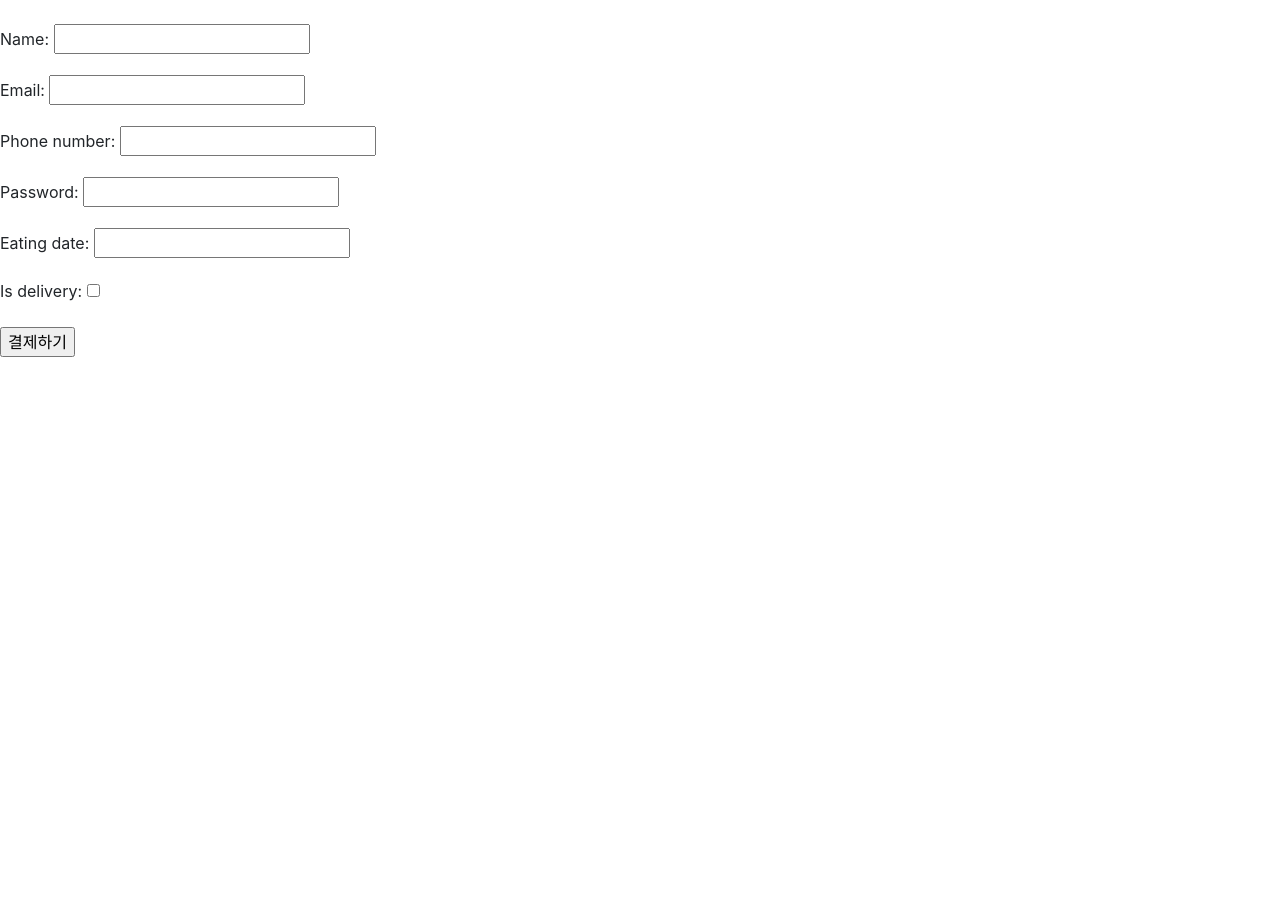
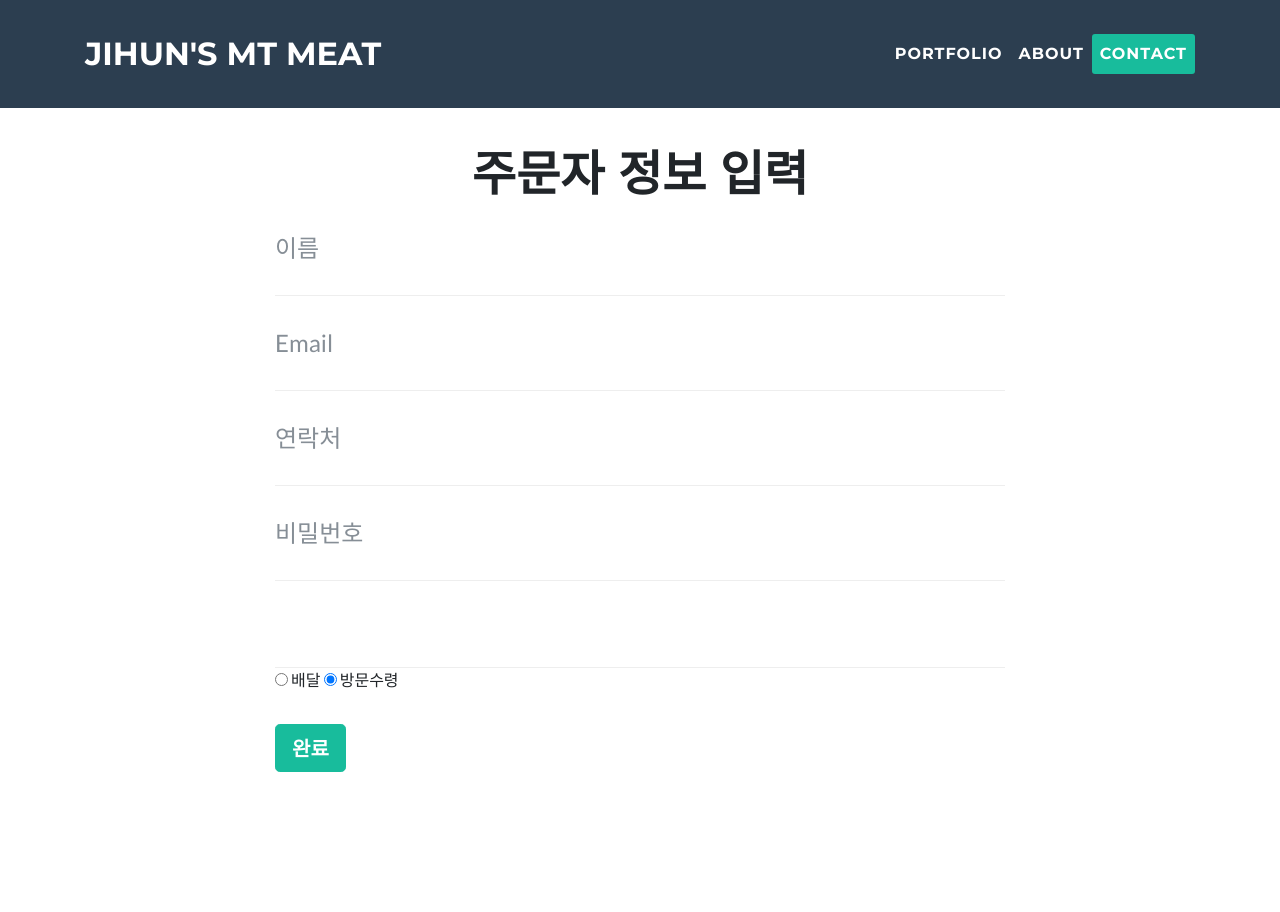
Before and after one commit to MTmeat/jihun-MT-meat, a Django app: template jihunMTmeat/order/templates/new_orderer.html in a window 1280 px wide. Before the commit the page ends 357 px from the top, so only its background shows below. Run offline with Django 3.2, Linux system fonts and the light colour scheme; the template is opened without the code that fills it: values that come from a table or form of the project are taken from there, others are empty; data comes from the database, SQL or seed files in the repository; some libraries are stand-ins or nearby versions.

Commit message:
Apply ui to new_order page

```diff
--- a/jihunMTmeat/order/forms.py
+++ b/jihunMTmeat/order/forms.py
@@ -9,5 +9,33 @@
         model = Orderer
         fields = ('name', 'email', 'phone_number', 'password', 'eating_date', 'is_delivery')
         widgets = {
-            'eating_date': DateTimeWidget(usel10n=True, bootstrap_version=3),
+            'name': forms.TextInput(attrs={
+                'id': 'name',
+                'class': 'form-control',
+                'placeholder': '이름',
+                'data-validation-required-message': '이름을 입력해주세요.'}),
+            'email': forms.EmailInput(attrs={
+                'id': 'email',
+                'class': 'form-control',
+                'placeholder': 'Email',
+                'data-validation-required-message': 'Email을 입력해주세요.'}),
+            'phone_number': forms.TextInput(attrs={
+                'id': 'phone_number',
+                'class': 'form-control',
+                'placeholder': '연락처',
+                'data-validation-required-message': '연락처를 입력해주세요.'}),
+            'password': forms.PasswordInput(attrs={
+                'id': 'password',
+                'class': 'form-control',
+                'placeholder': '비밀번호',
+                'data-validation-required-message': '연락처를 입력해주세요.'}),
+            'eating_date': DateTimeWidget(usel10n=True, bootstrap_version=3, attrs={
+                'id': 'eating_date',
+                'class': 'form-control',
+                'placeholder': '고기 수령 날짜',
+                'data-validation-required-message': '날짜를 선택해주세요.'}),
+            'is_delivery': forms.RadioSelect(attrs={
+                'id': 'is_delivery',
+                'class': 'controls',
+            }, choices=(('True', '배달'), ('False', '방문수령')))
         }
--- a/jihunMTmeat/order/models.py
+++ b/jihunMTmeat/order/models.py
@@ -14,13 +14,13 @@
         ('C', 'Complete'),
     )
 
-    name = models.CharField(default='', null=False, max_length=254)
-    email = models.EmailField(null=False, max_length=254)
-    phone_number = models.CharField(max_length=11, validators=[phone_regex])
-    password = models.CharField(default='', null=False, max_length=254)
-    eating_date = models.DateTimeField()
+    name = models.CharField(default='', null=False, max_length=254, blank=False)
+    email = models.EmailField(null=False, max_length=254, blank=False)
+    phone_number = models.CharField(max_length=11, validators=[phone_regex], blank=False)
+    password = models.CharField(default='', null=False, max_length=254, blank=False)
+    eating_date = models.DateTimeField(blank=False)
     deposit_status = models.CharField(max_length=1, choices=DEPOSIT_CHOICES)
-    is_delivery = models.BooleanField(default=False)
+    is_delivery = models.BooleanField(default=False, blank=False)
 
 
 class MeatPrice(models.Model):
--- a/jihunMTmeat/order/templates/new_orderer.html
+++ b/jihunMTmeat/order/templates/new_orderer.html
@@ -1,11 +1,22 @@
 <!DOCTYPE html>
 <html lang="en">
 <head>
-    <meta charset="UTF-8">
-    <title>지훈이네 MT 고기</title>
+    <meta charset="utf-8">
+    <meta name="viewport" content="width=device-width, initial-scale=1, shrink-to-fit=no">
+    <meta name="description" content="">
+    <meta name="author" content="">
 
+    <title>Jihun's MT Meat</title>
     {% load static %}
     <link href="{% static 'vendor/bootstrap/css/bootstrap.min.css' %}" rel="stylesheet">
+
+    <!-- Custom fonts for this template -->
+    <link href="{% static 'vendor/font-awesome/css/font-awesome.min.css' %}" rel="stylesheet" type="text/css">
+    <link href="https://fonts.googleapis.com/css?family=Montserrat:400,700" rel="stylesheet" type="text/css">
+    <link href="https://fonts.googleapis.com/css?family=Lato:400,700,400italic,700italic" rel="stylesheet" type="text/css">
+
+    <!-- Custom styles for this template -->
+    <link href="{% static 'css/freelancer.min.css' %}" rel="stylesheet">
 
     <!-- Bootstrap core JavaScript -->
     <script src="{% static 'vendor/jquery/jquery.min.js' %}"></script>
@@ -13,17 +24,114 @@
     <script src="{% static 'vendor/bootstrap/js/bootstrap.min.js' %}"></script>
 
     {{ form.media }}
+
 </head>
-<body>
-    <form method="post" action="/orders/new/">
-        {% csrf_token %}
-        {% for key, value in meat_order_list.items %}
-            {{key}} :  <input type="number" name="{{key}}" value="{{value}}"><br/>
-        {% endfor %}
-        <br/>
-        {{ form.as_p }}
-        <button type="submit">결제하기</button>
-    </form>
 
+<body id="page-top">
+<!-- Navigation -->
+<nav class="navbar navbar-expand-lg navbar-light fixed-top" id="mainNav">
+    <div class="container">
+        <a class="navbar-brand js-scroll-trigger" href="#page-top">Jihun's MT Meat</a>
+        <button class="navbar-toggler navbar-toggler-right" type="button" data-toggle="collapse" data-target="#navbarResponsive" aria-controls="navbarResponsive" aria-expanded="false" aria-label="Toggle navigation">
+            Menu
+            <i class="fa fa-bars"></i>
+        </button>
+        <div class="collapse navbar-collapse" id="navbarResponsive">
+            <ul class="navbar-nav ml-auto">
+                <li class="nav-item">
+                    <a class="nav-link js-scroll-trigger" href="#portfolio">Portfolio</a>
+                </li>
+                <li class="nav-item">
+                    <a class="nav-link js-scroll-trigger" href="#about">About</a>
+                </li>
+                <li class="nav-item">
+                    <a class="nav-link js-scroll-trigger" href="#contact">Contact</a>
+                </li>
+            </ul>
+        </div>
+    </div>
+</nav>
+
+<!-- Contact Section -->
+<section id="contact">
+    <br/>
+    <br/>
+    <div class="container">
+        <h2 class="text-center">주문자 정보 입력</h2>
+        <div class="row">
+            <div class="col-lg-8 mx-auto">
+                <!-- To configure the contact form email address, go to mail/contact_me.php and update the email address in the PHP file on line 19. -->
+                <!-- The form should work on most web servers, but if the form is not working you may need to configure your web server differently. -->
+                <form method="post" action="/orders/new/" novalidate>
+                    {% csrf_token %}
+                    <div class="control-group">
+                        <div class="form-group floating-label-form-group controls">
+                            <label>이름</label>
+                            {{ form.name.errors }}
+                            {{ form.name }}
+                            <p class="help-block text-danger"></p>
+                        </div>
+                    </div>
+                    <div class="control-group">
+                        <div class="form-group floating-label-form-group controls">
+                            <label>Email</label>
+                            {{ form.email.errors }}
+                            {{ form.email }}
+                            <p class="help-block text-danger"></p>
+                        </div>
+                    </div>
+                    <div class="control-group">
+                        <div class="form-group floating-label-form-group controls">
+                            <label>연락처</label>
+                            {{ form.phone_number.errors }}
+                            {{ form.phone_number }}
+                            <p class="help-block text-danger"></p>
+                        </div>
+                    </div>
+                    <div class="control-group">
+                        <div class="form-group floating-label-form-group controls">
+                            <label>비밀번호</label>
+                            {{ form.password.errors }}
+                            {{ form.password }}
+                            <p class="help-block text-danger"></p>
+                        </div>
+                    </div>
+                    <div class="control-group">
+                        <div class="form-group floating-label-form-group controls">
+                            <label>고기 수령 날짜</label>
+                            {{ form.eating_date.errors }}
+                            {{ form.eating_date }}
+                            <p class="help-block text-danger"></p>
+                        </div>
+                    </div>
+                    <div class="control-group">
+                        {% for radio in form.is_delivery %}
+                            {{ radio }}
+                        {% endfor %}
+                    </div>
+                    <br>
+                    <div class="form-group">
+                        <button type="submit" class="btn btn-success btn-lg">완료</button>
+                    </div>
+
+                    {% for key, value in meat_order_list.items %}
+                        {{key}} :  <input type="number" name="{{key}}" value="{{value}}"><br/>
+                    {% endfor %}
+                </form>
+            </div>
+        </div>
+    </div>
+</section>
+<br/>
 </body>
+
+<!-- Plugin JavaScript -->
+<script src="{% static 'vendor/jquery-easing/jquery.easing.min.js' %}"></script>
+
+<!-- Contact Form JavaScript -->
+<script src="{% static 'js/jqBootstrapValidation.js' %}"></script>
+<script src="{% static 'js/contact_me.js' %}"></script>
+
+<!-- Custom scripts for this template -->
+<script src="{% static 'js/freelancer.min.js' %}"></script>
 </html>
```
